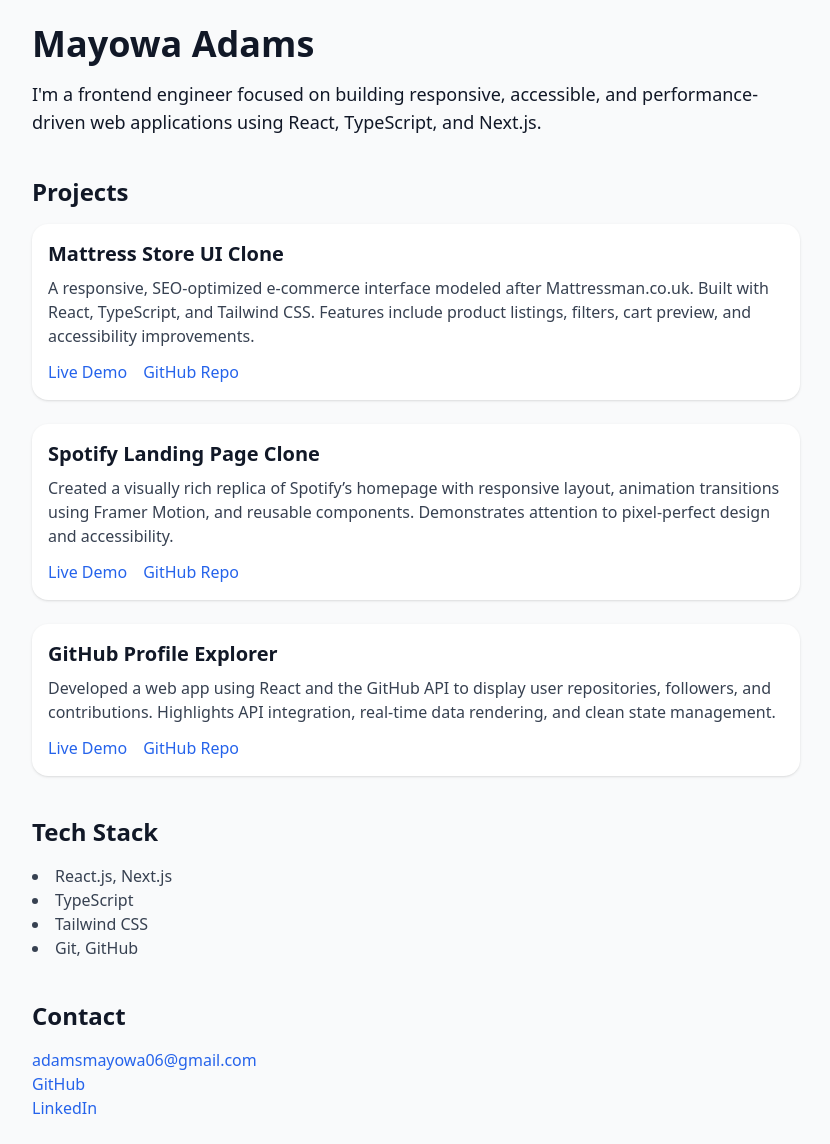
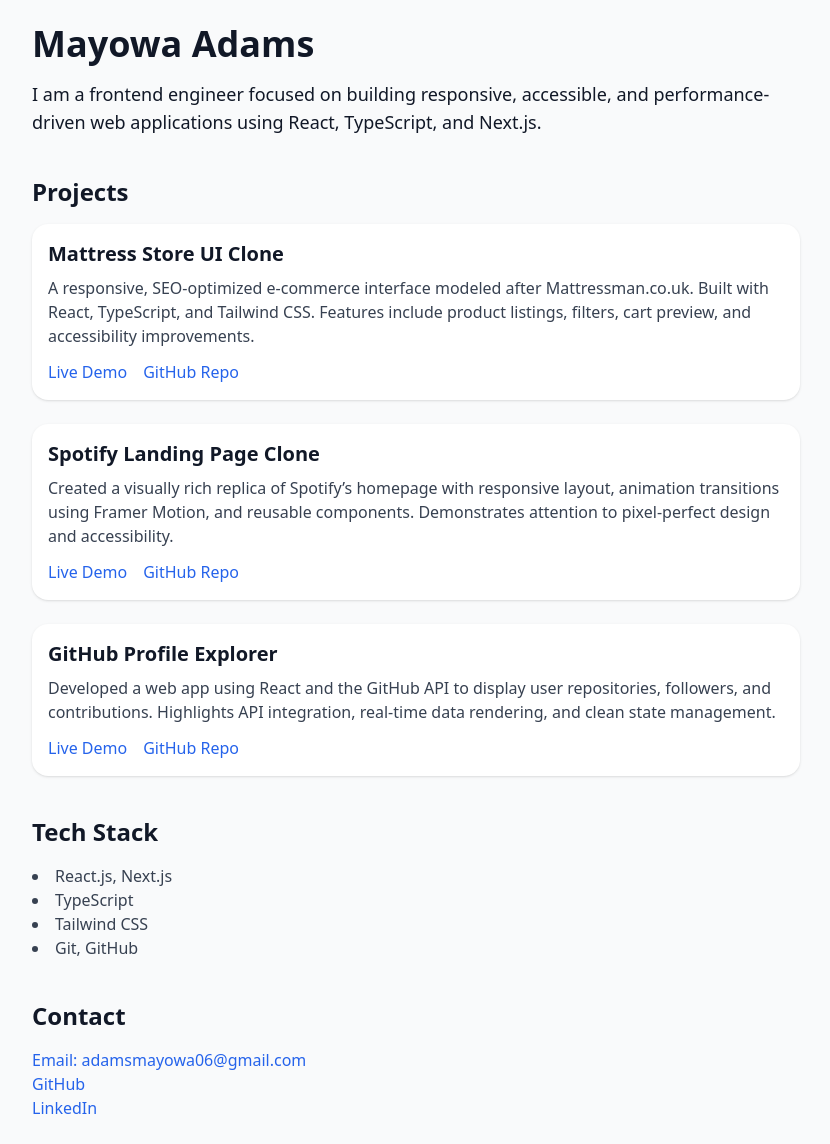
Before and after one commit to mayowa-adams/portfolio-mayowa, a Next.js app: page / in a window 1280 px wide. Shown: the whole page, without its empty margins (224-1054 px from the left). Built offline with nearby package versions, Linux system fonts and the light colour scheme.

Commit message:
New edit

```diff
--- a/app/page.tsx
+++ b/app/page.tsx
@@ -4,7 +4,7 @@ export default function Home() {
       <section className="max-w-3xl mx-auto">
         <h1 className="text-4xl font-bold mb-4">Mayowa Adams</h1>
         <p className="text-lg mb-6">
-          I'm a frontend engineer focused on building responsive, accessible,
+          I am a frontend engineer focused on building responsive, accessible,
           and performance-driven web applications using React, TypeScript, and
           Next.js.
         </p>
@@ -87,7 +87,7 @@ export default function Home() {
             href="mailto:adamsmayowa06@gmail.com"
             className="text-blue-600 hover:underline"
           >
-            adamsmayowa06@gmail.com
+            Email: adamsmayowa06@gmail.com
           </a>
           <br />
           <a
```
